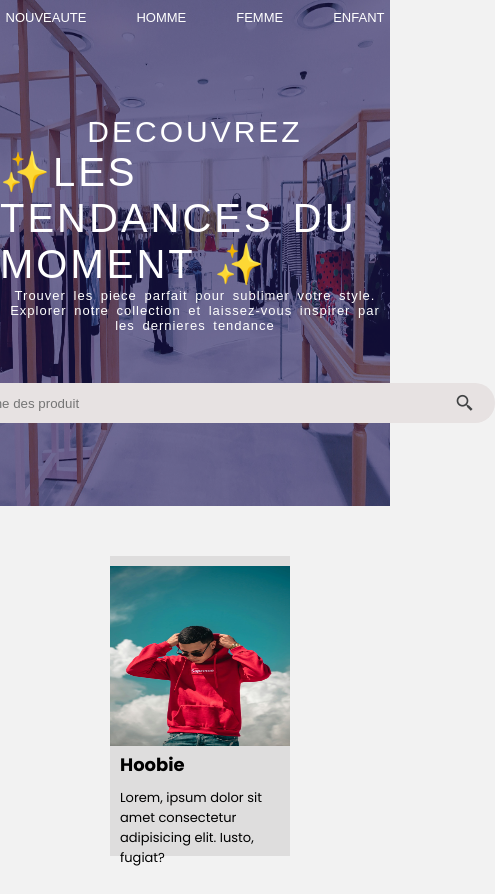
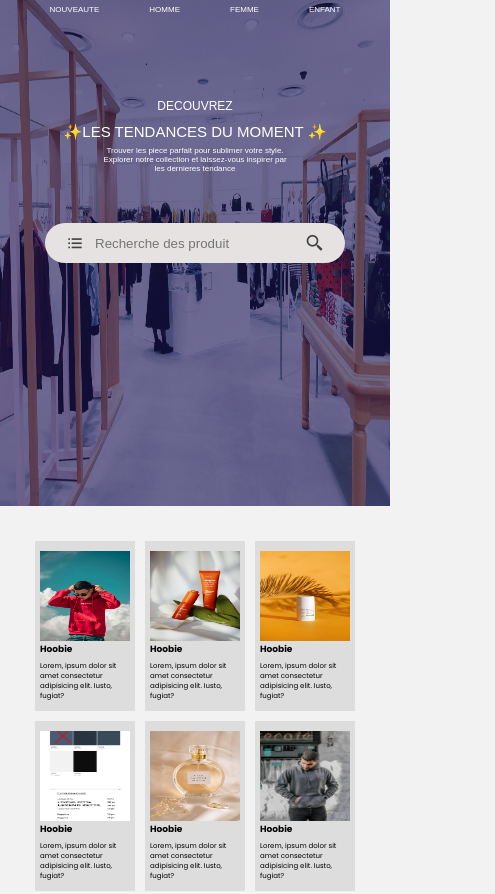
Before and after one commit to RovaADR036/stage_m2, a plain HTML site: page index.html in a window 390 px wide. Shown: the top 894 px of the page, 495 px wide, since content can reach past the window. Drawn offline with nearby package versions, Linux system fonts and the light colour scheme; a web font is replaced by a local one.

Commit message:
fix css resposive

```diff
--- a/style.css
+++ b/style.css
@@ -93,13 +93,11 @@ input[type="text"]:focus {
 }
 
 .product__container{
-  margin: 30px 200px;
+  margin: 30px 100px;
   display: flex;
   flex-direction: row;
   justify-content: center;
   flex-wrap: wrap;
-
-
 }
 
 .product__card {
@@ -140,3 +138,131 @@ input[type="text"]:focus {
   height: 40vh;
   background-color: #283548;
 }
+
+/* ==============all screan and tab */
+
+@media (max-width: 920px) {
+  .product__container{
+    margin: 30px 50px;
+  }
+}
+@media (max-width: 820px) {
+  .product__container{
+    margin: 30px 0px;
+  }
+}
+
+@media (max-width: 1100px) {
+  .header__title{
+    font-size: 30px;
+    font-weight: 350;
+  }
+  .header__subtitel{
+    font-size: 30px;
+    font-weight: 200;
+    letter-spacing: 1px;
+  }
+}
+@media (max-width: 840px) {
+  .header__title{
+    font-size: 20px;
+    font-weight: 350;
+  }
+  .header__subtitel{
+    font-size: 20 px;
+    font-weight: 200;
+  }
+  .wrapper p{
+    font-size: 10px;
+    font-family: "Lexend Zetta",Arial, Helvetica, sans-serif;
+    font-weight: 250;
+  }
+  .input_text {
+    width: 200px;
+    height: 20px;
+    background-color: #e7e2e2;
+    border: none;
+  }
+}
+@media (max-width: 590px) {
+  .header__title{
+    font-size: 18px;
+    font-weight: 350;
+  }
+  .header__subtitel{
+    font-size: 16 px;
+    font-weight: 200;
+  }
+  .wrapper p{
+    font-size: 12px;
+    font-family: "Lexend Zetta",Arial, Helvetica, sans-serif;
+    font-weight: 250;
+  }
+}
+
+/*================== all phone ============ */
+
+@media (max-width: 450px){
+  nav ul li{
+    margin: 5px 25px;
+    font-size: 8px;
+    padding: 0;
+  }
+  .header__title{
+    font-size: 15px;
+    font-weight: 350;
+    word-spacing: 0;
+    letter-spacing: 0;
+    margin-bottom: 5px;
+
+  }
+  .header__subtitel{
+    font-size: 12px;
+    font-weight: 200;
+    word-spacing: 0px;
+    letter-spacing: 0px;
+    margin-bottom: 10px;
+  }
+  .wrapper p{
+    font-size: 8px;
+    font-weight: 250;
+    word-spacing: 0;
+    letter-spacing: 0;
+  }
+  .product__container{
+    justify-content: center;
+  }
+  .product__card {
+    padding: auto;
+    margin: 5px;
+    height: 170px;
+    width: 100px;
+
+  }
+  .image__container{
+    height: 90px;
+    width: 90px;
+    margin: auto;
+
+  }
+  .image__container img {
+    width: 100%;
+    height: 100%;
+  }
+
+  .product__description{
+    margin-left: 5px;
+    margin-top: 2px;
+  }
+  .product__description h3{
+    font-size: 9px;
+    font-family: "Poppins",Arial, Helvetica, sans-serif;
+    margin-bottom: 5px;
+  }
+  .product__description p{
+    font-size: 7px;
+    font-family: "Poppins",Arial, Helvetica, sans-serif;
+  }
+
+
+}
```
